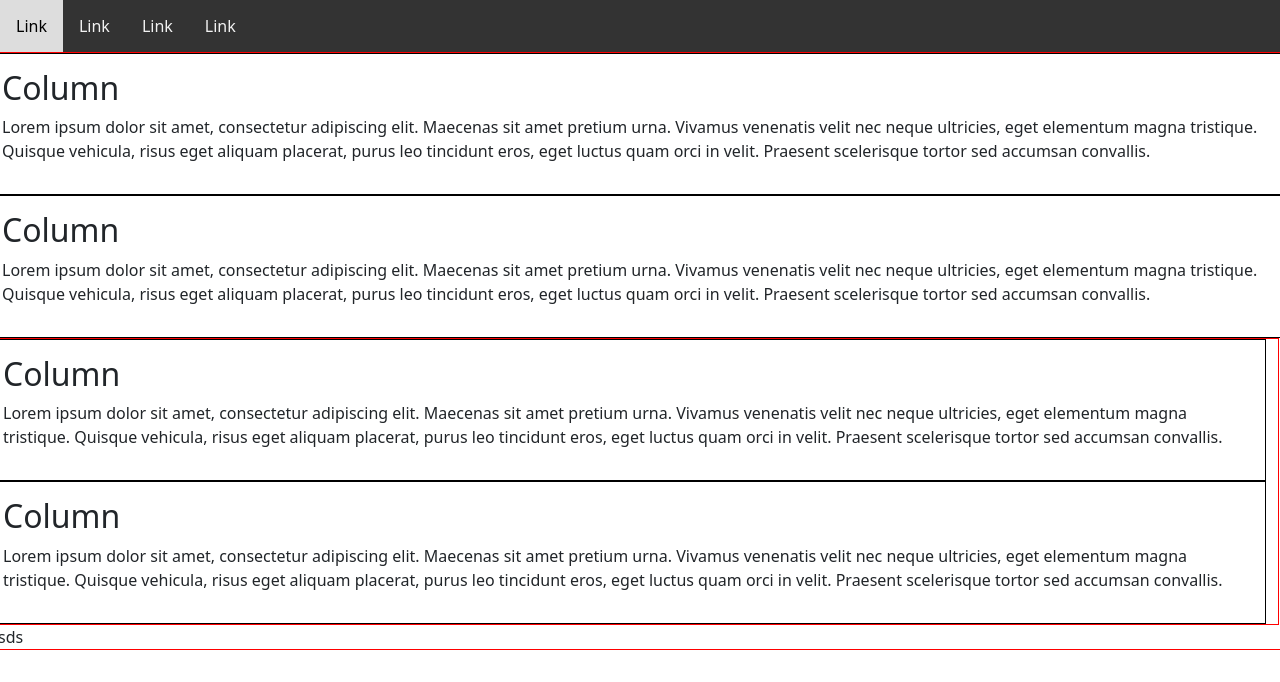
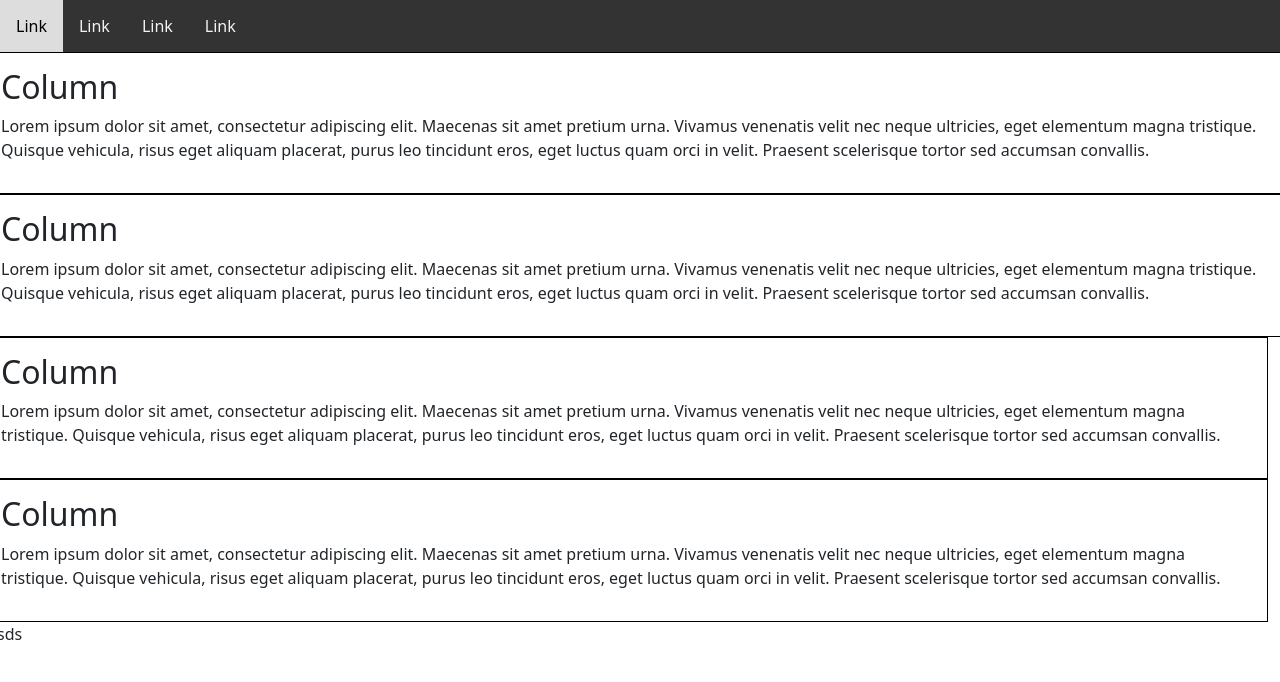
Before and after one commit to KatRoland/iktprojekt, a plain HTML site: page index.html in a window 1280 px wide. Drawn offline with nearby package versions, Linux system fonts and the light colour scheme.

Commit message:
style.css javitas#2

```diff
--- a/style.css
+++ b/style.css
@@ -35,9 +35,7 @@ body {
   color: black;
 }
 
-.row{
-border: red solid 1px ;
-}
+
 
 /* Create three equal columns that floats next to each other */
 .column {
```
